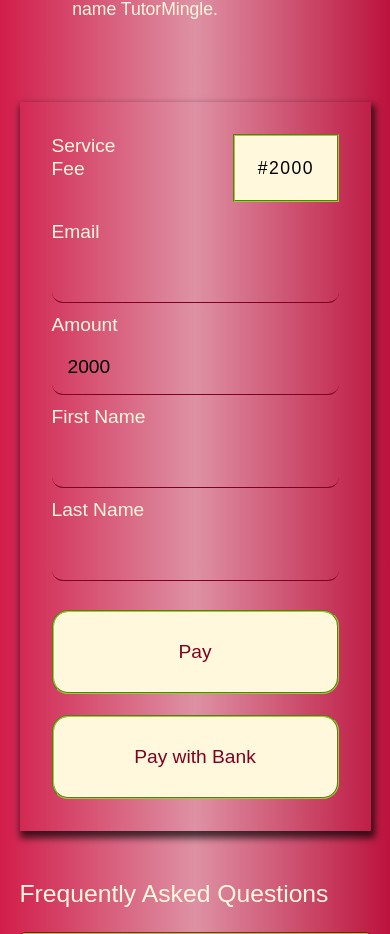
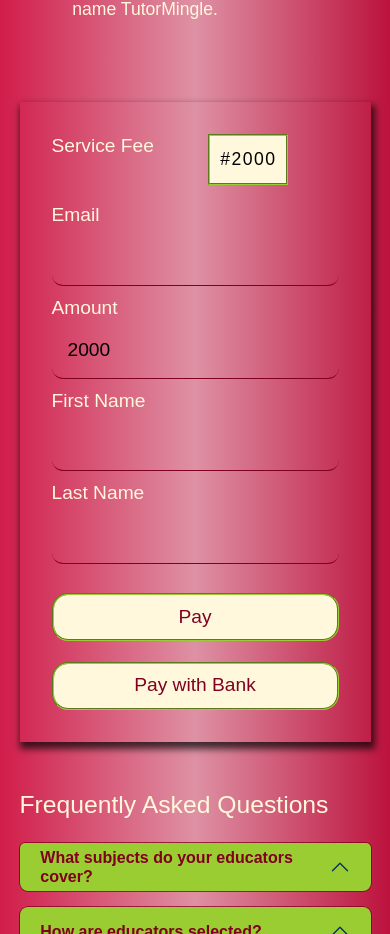
Before and after one commit to Esther20056/TutorMingle, a React (Create React App) app: page /payment in a window 390 px wide. Shown: the part 960-1894 px from the top of the page. Built offline with nearby package versions, Linux system fonts and the light colour scheme; a web font is replaced by a local one.

Commit message:
another commit

```diff
--- a/src/ComponentsTwo/Dashboard.css
+++ b/src/ComponentsTwo/Dashboard.css
@@ -36,7 +36,7 @@ padding-bottom: 0.8rem;
     font-weight: 600;
 }
 .accordion-wrapper{
-    margin:5% 15% 0 5%;
+    margin:9% 15% 0 5%;
 }
 .accordion-wrapper .accordion{
     display: flex;
@@ -203,6 +203,7 @@ border-radius: 1rem;
   .payment-btn{
         height: 3rem !important;
         min-width: 12rem;
+        padding-top: 1.8vh;
     }
     .dashboard_inner_wrapper .data_wrapper p{
         font-size: 1.2rem;
@@ -252,15 +253,19 @@ border-radius: 1rem;
     .payment-and-write-up-wrapper .payments-container{
         padding:2rem;
     }
+    .service{
+        gap: 19%;
+    }
     .service h4{
         font-size: 1.2rem;
     }
     .service button{
-        width: 7rem;
+        width: 5rem;
+        height: 6vh;
     }
     #btns{
         margin-top: 1.3rem;
-        height: 10vh;
+        height:3rem;
     }
     .direct-payment-content {
         max-width: 96%;
```
